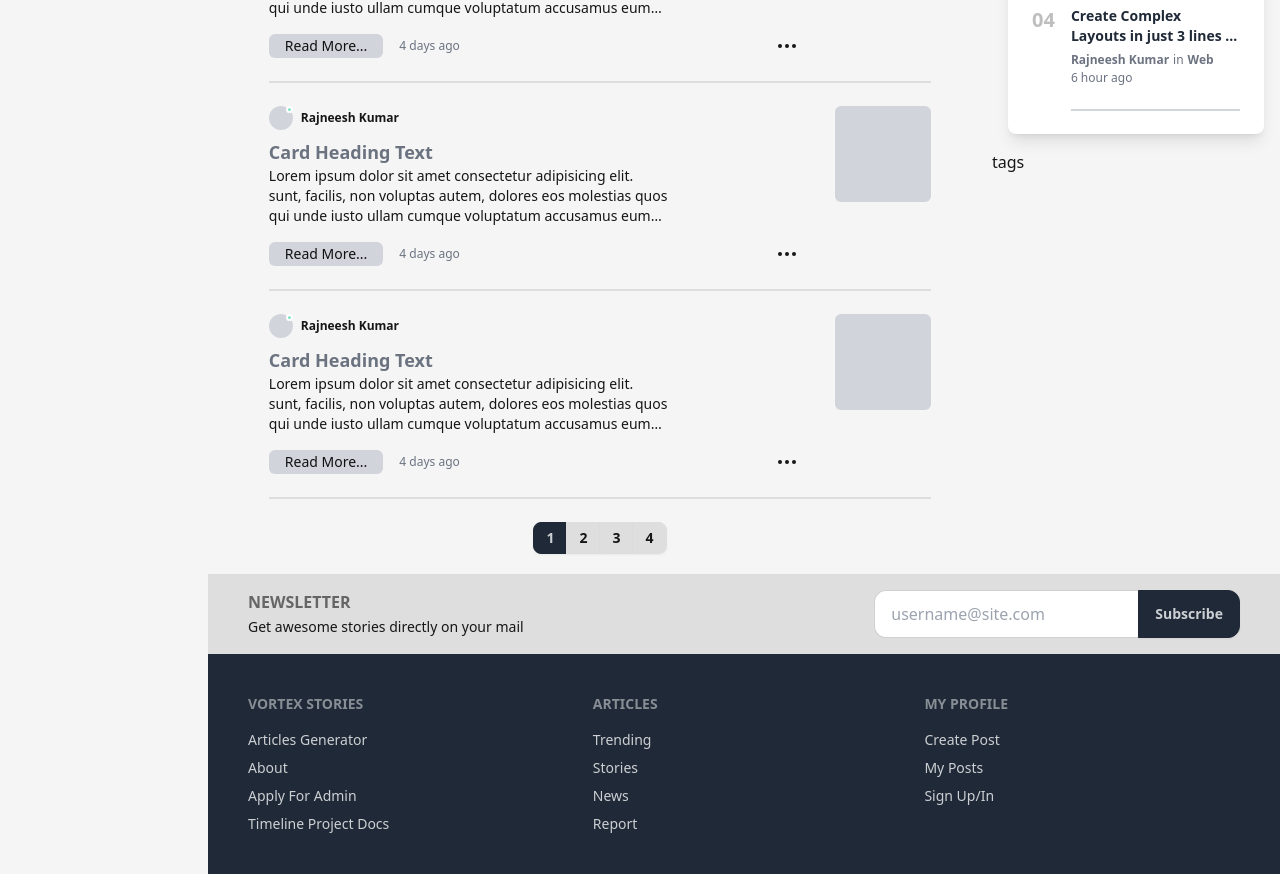
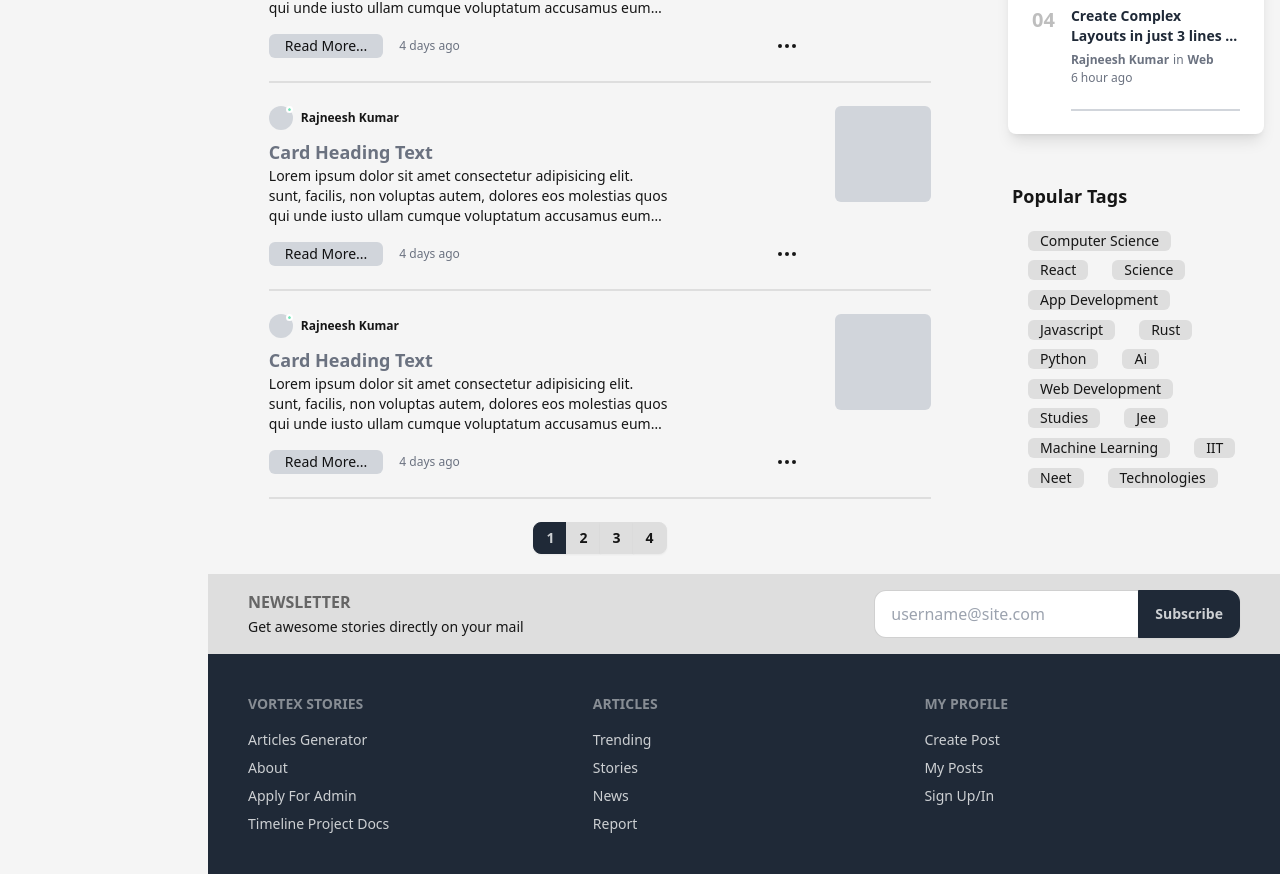
Before and after one commit to Rajneeshzytox/VortexStories, a React (Vite) app: page / in a window 1280 px wide. Shown: the part 850-1724 px from the top of the page. Built offline with nearby package versions, Linux system fonts and the light colour scheme.

Commit message:
added tags components

```diff
--- a/src/components/sections/Tags.jsx
+++ b/src/components/sections/Tags.jsx
@@ -1,9 +1,23 @@
 
+const tags = ["Computer Science","React" ,"Science","app development", "javascript", "rust", "python", "ai", "web development", "Studies", "jee", "machine learning", "IIT", "Neet", "Technologies"]
 
 export default function Tags(){
     return(
         <>
-        <aside className=" ">tags</aside>
+        <aside className="px-4 py-8 static bottom-64">
+        <div className="font-bold text-lg mb-4 ml-1">Popular Tags</div>
+
+        <div className="flex flex-wrap transition-all capitalize items-center px-2">
+
+            {
+                tags.map((tag) => (
+            <span key={`${tag} tag`} className="bg-base-200 rounded-md px-3 text-sm mx-3 my-[0.3rem] text-base-content hover:bg-primary hover:text-primary-content text-nowrap ">
+                {tag}
+            </span>
+                ))
+            }
+        </div>
+        </aside>
         </>
     )
 }
```
